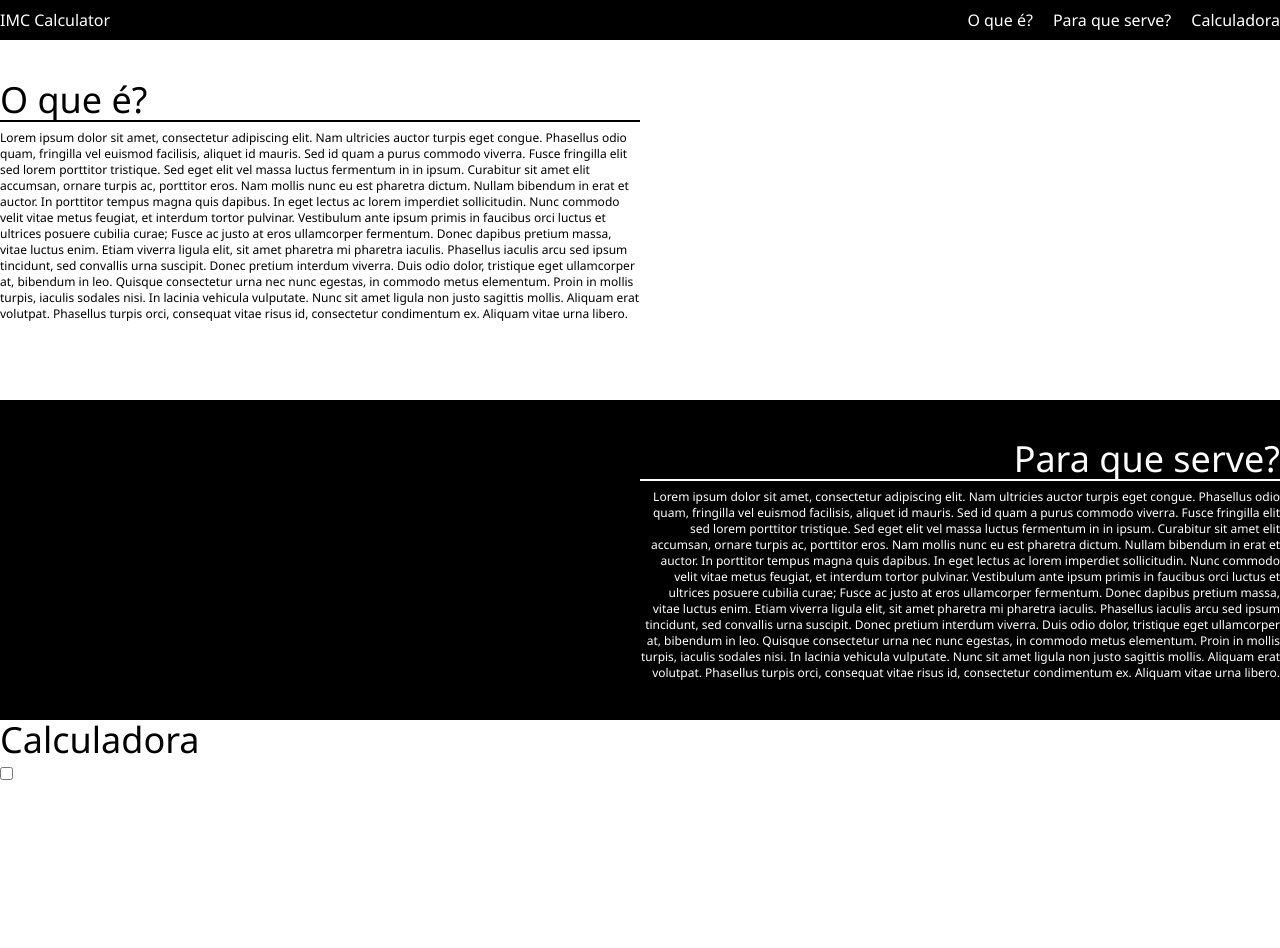
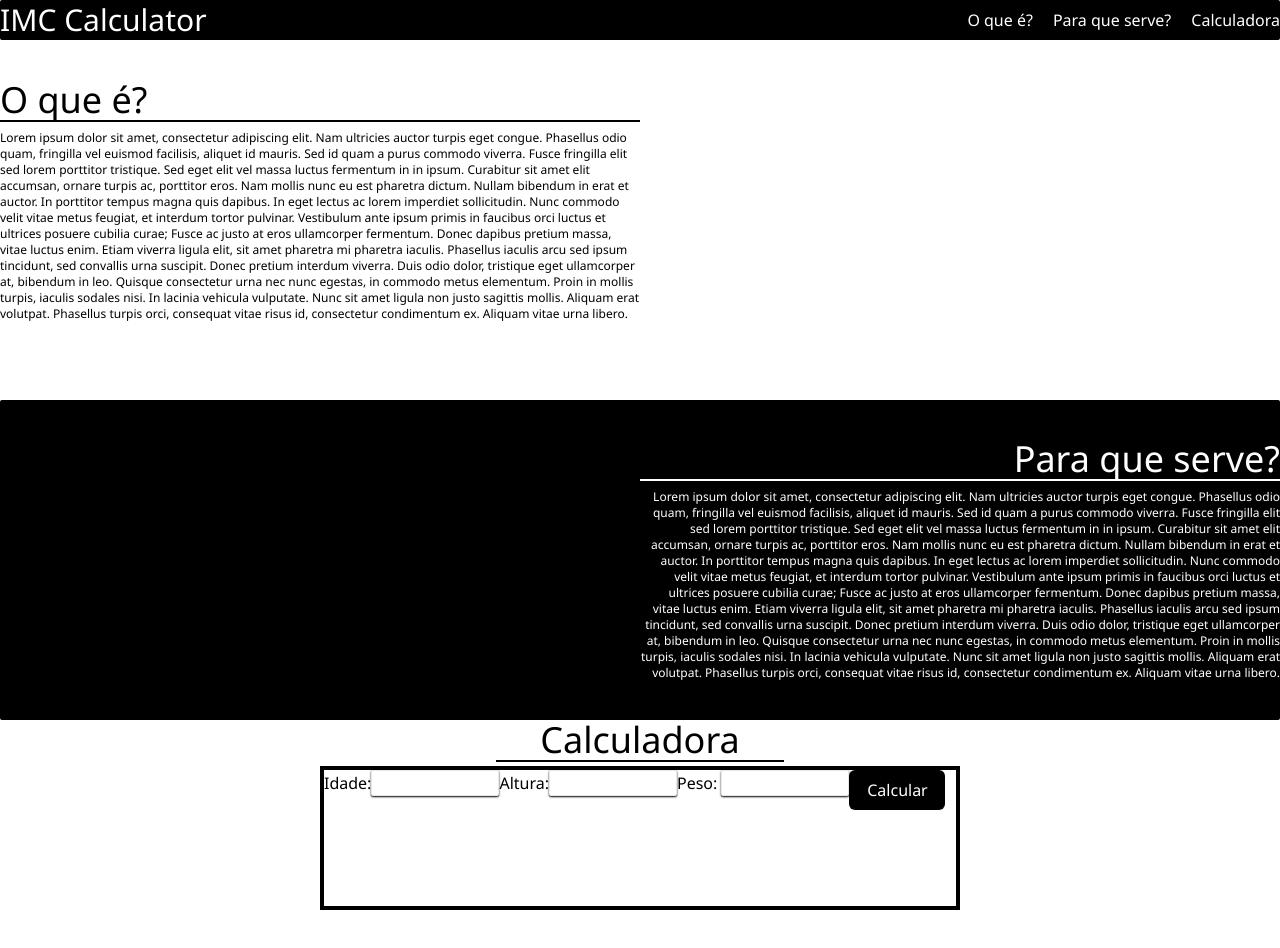
Before and after one commit to Igorrafael90/ImcCalculator, a Next.js app: page / in a window 1280 px wide. Shown: the top 948 px of the page. Before the commit the page ends 800 px from the top, so only its background shows below. Built offline with nearby package versions, Linux system fonts and the light colour scheme.

Commit message:
Estetica Calculadora

```diff
--- a/app/page.tsx
+++ b/app/page.tsx
@@ -11,8 +11,8 @@ export default function Home() {
   return (
     <>
       <main className="flex flex-col">
-        <header className="flex items-center justify-between bg-black text-white w-full h-10">
-          <h1>IMC Calculator</h1>
+        <header className="flex items-center justify-between bg-black text-white w-full h-10 rounded-sm">
+          <h1 className="text-3xl">IMC Calculator</h1>
           <ul className="flex text-white space-x-5">
             <li><h2>O que é?</h2></li>
             <li><h2>Para que serve?</h2></li>
@@ -27,7 +27,7 @@ export default function Home() {
             </div>
             <div></div>
         </section>
-        <section className="flex h-auto min-h-80 bg-black text-white w-full justify-between items-center">
+        <section className="flex h-auto min-h-80 bg-black text-white w-full justify-between items-center rounded-sm">
           <div></div>
           <div className="space-y-2 text-right w-1/2 ">
               <h1 className="text-4xl border-white border-b-2 self-end">Para que serve?</h1>
@@ -35,12 +35,15 @@ export default function Home() {
                 Phasellus iaculis arcu sed ipsum tincidunt, sed convallis urna suscipit. Donec pretium interdum viverra. Duis odio dolor, tristique eget ullamcorper at, bibendum in leo. Quisque consectetur urna nec nunc egestas, in commodo metus elementum. Proin in mollis turpis, iaculis sodales nisi. In lacinia vehicula vulputate. Nunc sit amet ligula non justo sagittis mollis. Aliquam erat volutpat. Phasellus turpis orci, consequat vitae risus id, consectetur condimentum ex. Aliquam vitae urna libero.</p>
             </div>
         </section>
-        <section>
-          <h1 className="text-4xl border-white border-b-2 w-72">Calculadora</h1>
-          <input type="checkbox" />
-          <input type="number" value={Idade} onChange={(e) => setIdade(e.target.value)}/>
-          <input type="number" value={Altura} onChange={(e) => setAltura(e.target.value)}/>
-          <input type="number" value={Peso} onChange={(e) => setPeso(e.target.value)}/>
+        <section className="flex flex-col items-center w-full h-auto min-h-80 space-y-1">
+          <h1 className="text-4xl border-black border-b-2 w-72 text-center">Calculadora</h1>
+          <div className="flex flex-wrap w-1/2 h-36 border-black border-4">
+            <label>Idade:<input className="w-32 border rounded-sm shadow-black shadow-sm" type="number" value={Idade} onChange={(e) => setIdade(e.target.value)}/></label>
+            <label>Altura:<input className="w-32 border rounded-sm shadow-black shadow-sm" type="number" value={Altura} onChange={(e) => setAltura(e.target.value)}/></label>
+            <label>Peso: <input className="w-32 border rounded-sm shadow-black shadow-sm" type="number" value={Peso} onChange={(e) => setPeso(e.target.value)}/></label>
+            <button className="w-24 h-10 rounded-md bg-black text-white">Calcular</button>
+            <p></p>
+          </div>
         </section>
       </main>
     </>
```
